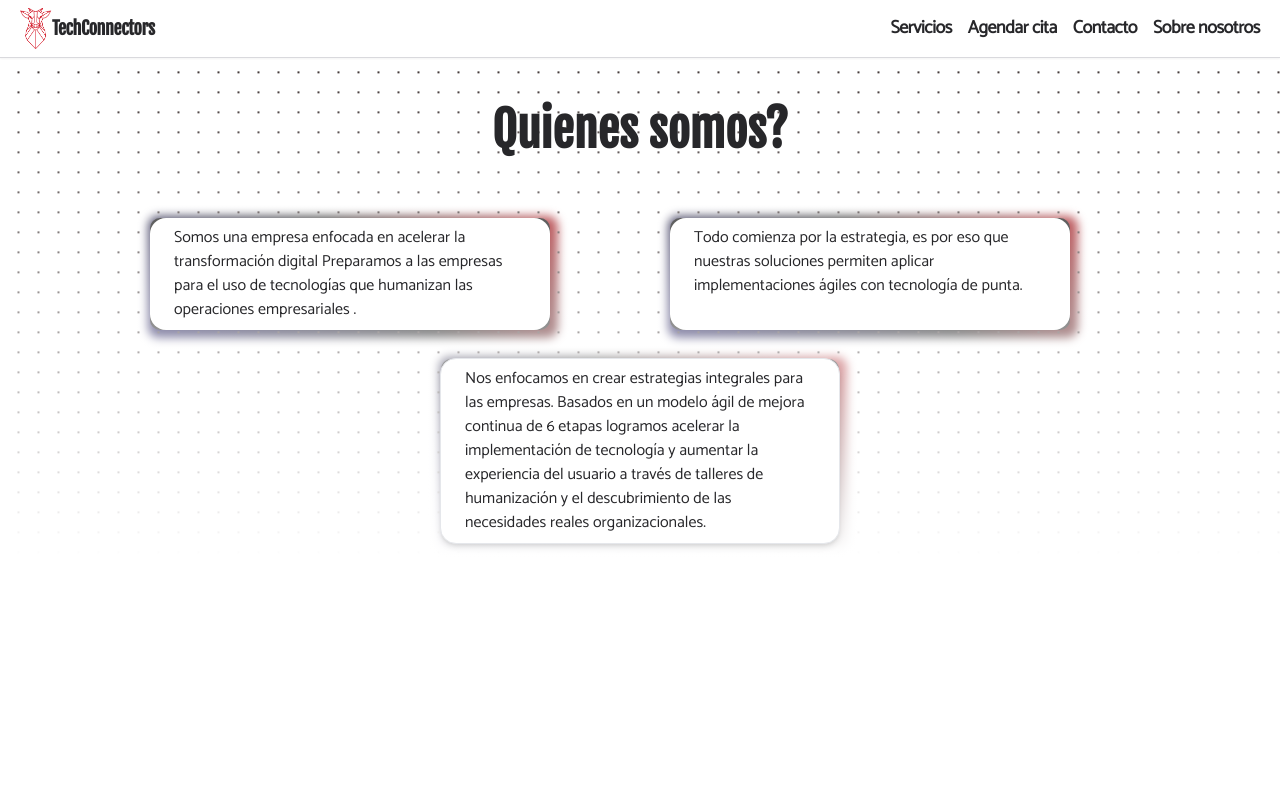
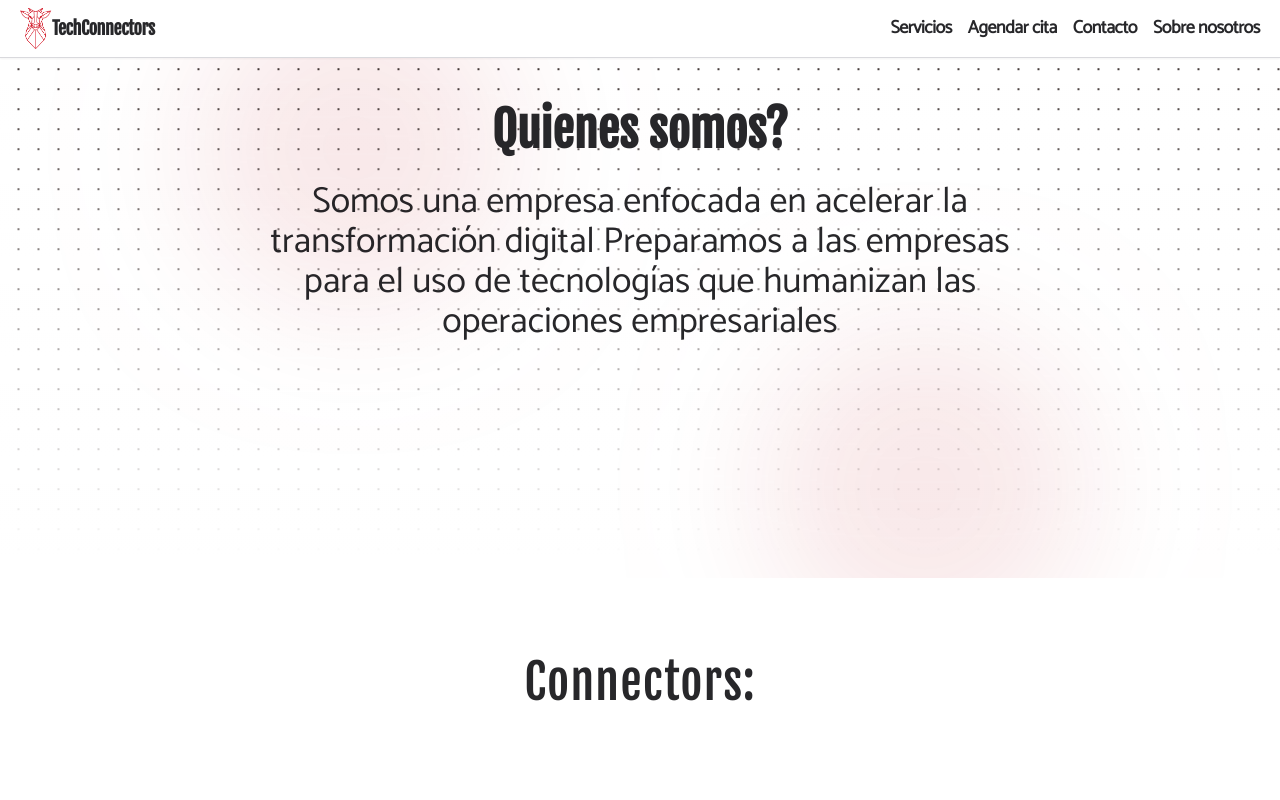
Before and after one commit to luigyy/techconnectors-site, a Next.js app: page /about in a window 1280 px wide. Shown: the top 800 px of the page. Built offline with nearby package versions, Linux system fonts and the light colour scheme.

Commit message:
header for about us page

```diff
--- a/src/pages/about/index.tsx
+++ b/src/pages/about/index.tsx
@@ -2,32 +2,20 @@ import React from "react";
 
 const _index = () => {
   return (
-    <div>
-      <div className="dotted-bg h-screen px-32 py-12">
-        <h1 className="pb-16 text-center font-fjalla text-5xl font-semibold">
+    <div className="overflow-hidden">
+      <div className="dotted-bg relative min-h-[65vh] overflow-hidden  px-12 py-12">
+        <h1 className="pb-7 text-center font-fjalla text-5xl font-semibold">
           Quienes somos?
         </h1>
-
-        <div className="flex flex-wrap justify-around gap-4 md:gap-y-7">
-          <p className=" glow-on-hover max-w-[400px] rounded-2xl bg-white px-6 py-2   ">
-            Somos una empresa enfocada en acelerar la transformación digital
-            Preparamos a las empresas para el uso de tecnologías que humanizan
-            las operaciones empresariales .
-          </p>
-          <br />
-          <p className=" glow-on-hover max-w-[400px] rounded-2xl bg-white  px-6 py-2 ">
-            Todo comienza por la estrategia, es por eso que nuestras soluciones
-            permiten aplicar implementaciones ágiles con tecnología de punta.
-          </p>
-          <br />
-          <p className="glow-on-hover max-w-[400px] rounded-2xl border bg-white px-6  py-2 shadow-md ">
-            Nos enfocamos en crear estrategias integrales para las empresas.
-            Basados en un modelo ágil de mejora continua de 6 etapas logramos
-            acelerar la implementación de tecnología y aumentar la experiencia
-            del usuario a través de talleres de humanización y el descubrimiento
-            de las necesidades reales organizacionales.
-          </p>
-        </div>
+        <p className="mx-auto w-[95%] max-w-[350px] text-center text-2xl md:max-w-[800px] md:text-4xl 2xl:max-w-[1200px]">
+          Somos una empresa enfocada en acelerar la transformación digital
+          Preparamos a las empresas para el uso de tecnologías que humanizan las
+          operaciones empresariales
+        </p>
+        {/* blobs  */}
+        <div className="about-blob-1 absolute left-0 top-0 h-80  w-80 rounded-full bg-[#bf1922] opacity-10 mix-blend-multiply blur-3xl "></div>
+        <div className="about-blob-2 absolute bottom-0 right-0 h-80 w-80 rounded-full bg-[#bf1922] opacity-10 mix-blend-multiply blur-3xl "></div>
+        {/* blobs  */}
       </div>
       <div className="mt-12 py-20 md:mt-0">
         <h1 className="text-center font-fjalla text-5xl tracking-wide">
--- a/src/styles/globals.css
+++ b/src/styles/globals.css
@@ -166,6 +166,42 @@ html {
   animation: blob-3-animation 8s infinite ease-out;
 }
 
+.about-blob-1 {
+  animation: about-blob-1-animation 4s infinite ease-out;
+}
+.about-blob-2 {
+  animation: about-blob-2-animation 4s infinite ease-out;
+}
+
+@keyframes about-blob-1-animation {
+  0% {
+    transform: translate(0vw, 0vh);
+  }
+  33% {
+    transform: translate(50vw, 50vh);
+  }
+  66% {
+    transform: translate(80vw, 0vh);
+  }
+  100% {
+    transform: translate(0vw, 0vh);
+  }
+}
+@keyframes about-blob-2-animation {
+  0% {
+    transform: translate(0vw, 0vh);
+  }
+  33% {
+    transform: translate(-50vw, -50vh);
+  }
+  66% {
+    transform: translate(-80vw, -0vh);
+  }
+  100% {
+    transform: translate(0vw, 0vh);
+  }
+}
+
 @keyframes blob-1-animation {
   0% {
     transform: translate(10px);
```
